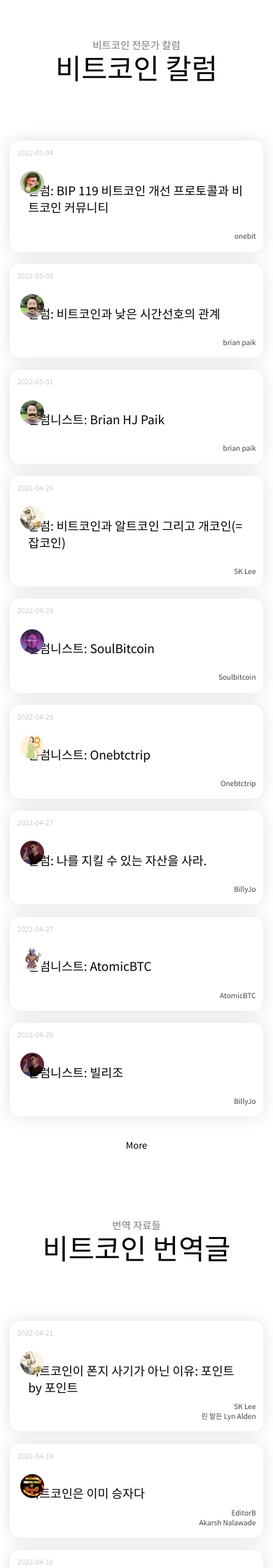
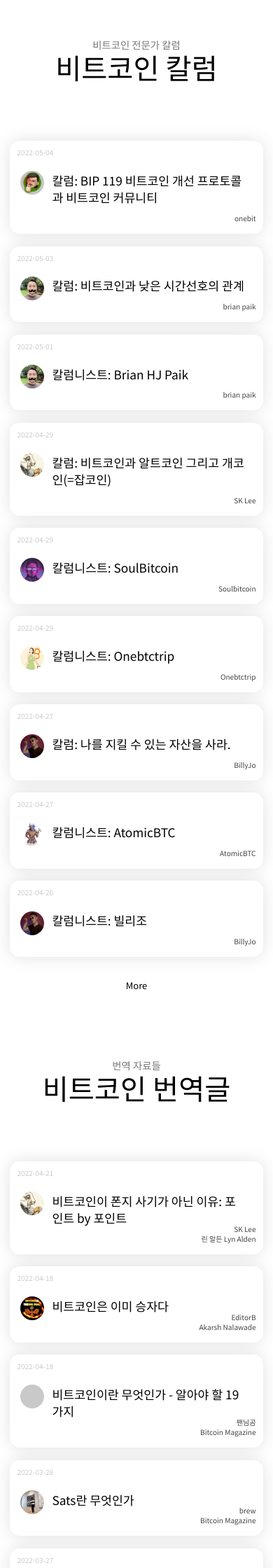
Before and after one commit to bitcoinkrorg/bitcoinkrorg.github.io, a Jekyll site: the page built from index.html, in a window 390 px wide. Shown: the part 1691-3931 px from the top of the page at 70% size. Built offline with Jekyll 4.4.1, drawn with Linux system fonts in a browser that asks for light colours; the list of posts is cut into pages by our own code; comment, search, counter and statistics services are not loaded.

Commit message:
edit: style padding

```diff
--- a/_sass/responsive.scss
+++ b/_sass/responsive.scss
@@ -297,7 +297,7 @@ page
 			width: 100%;
 			margin: 0.6em 0;
 
-			a {
+			a.post-title {
 				padding: 2.6em 1.5em 2.3em 60px;
 			}
 			span {
```
